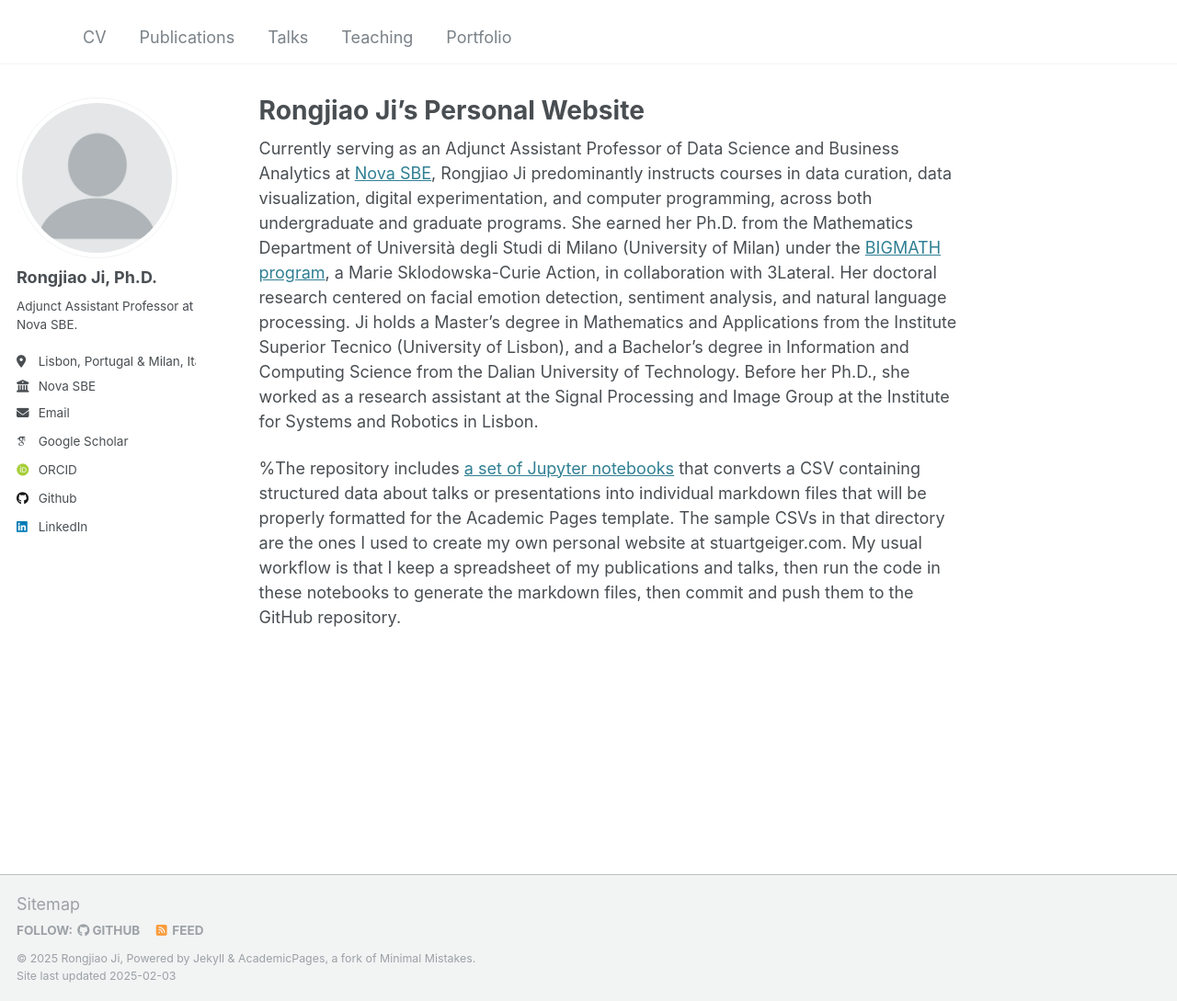
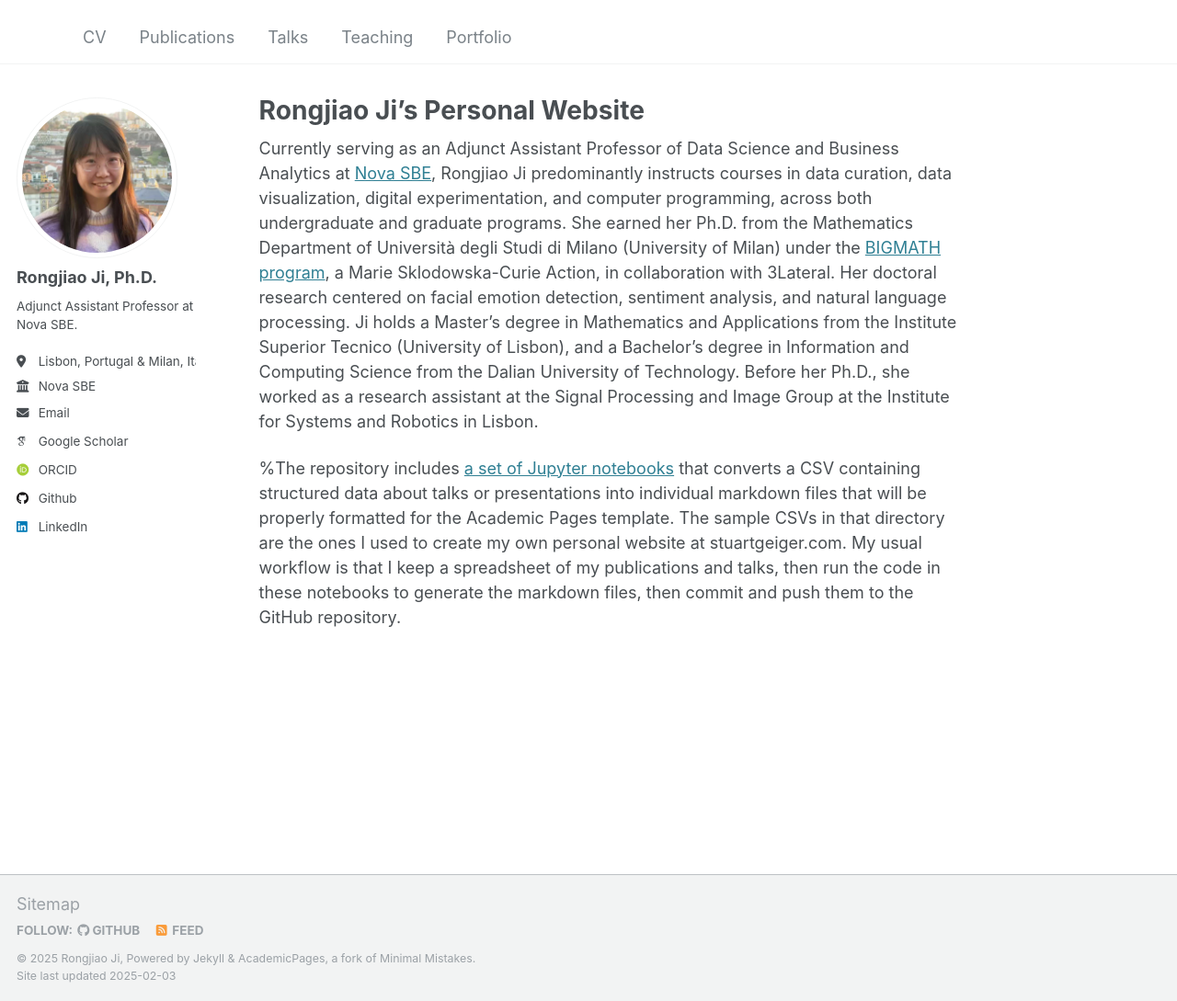
Before and after one commit to rongjiaoji/rongjiaoji.github.io, a Jekyll site: the page built from _pages/about.md, in a window 1280 px wide and 1089 px high. Shown: the whole window at 92% size. Built offline with Jekyll 4.4.1, drawn with Linux system fonts in a browser that asks for light colours; some web fonts are replaced.

Commit message:
Update _config.yml

```diff
--- a/_config.yml
+++ b/_config.yml
@@ -21,7 +21,7 @@ repository               : "rongjiaoji/rongjiaoji.github.io"
 #               Additional customization can be done by editing /_includes/author-profile.html
 author:
   # Biographic information
-  avatar           : "profile.png"
+  avatar           : "ji.jpg"
   name             : "Rongjiao Ji, Ph.D."
   pronouns         : # example: "she/her"
   bio              : "Adjunct Assistant Professor at Nova SBE."
```
